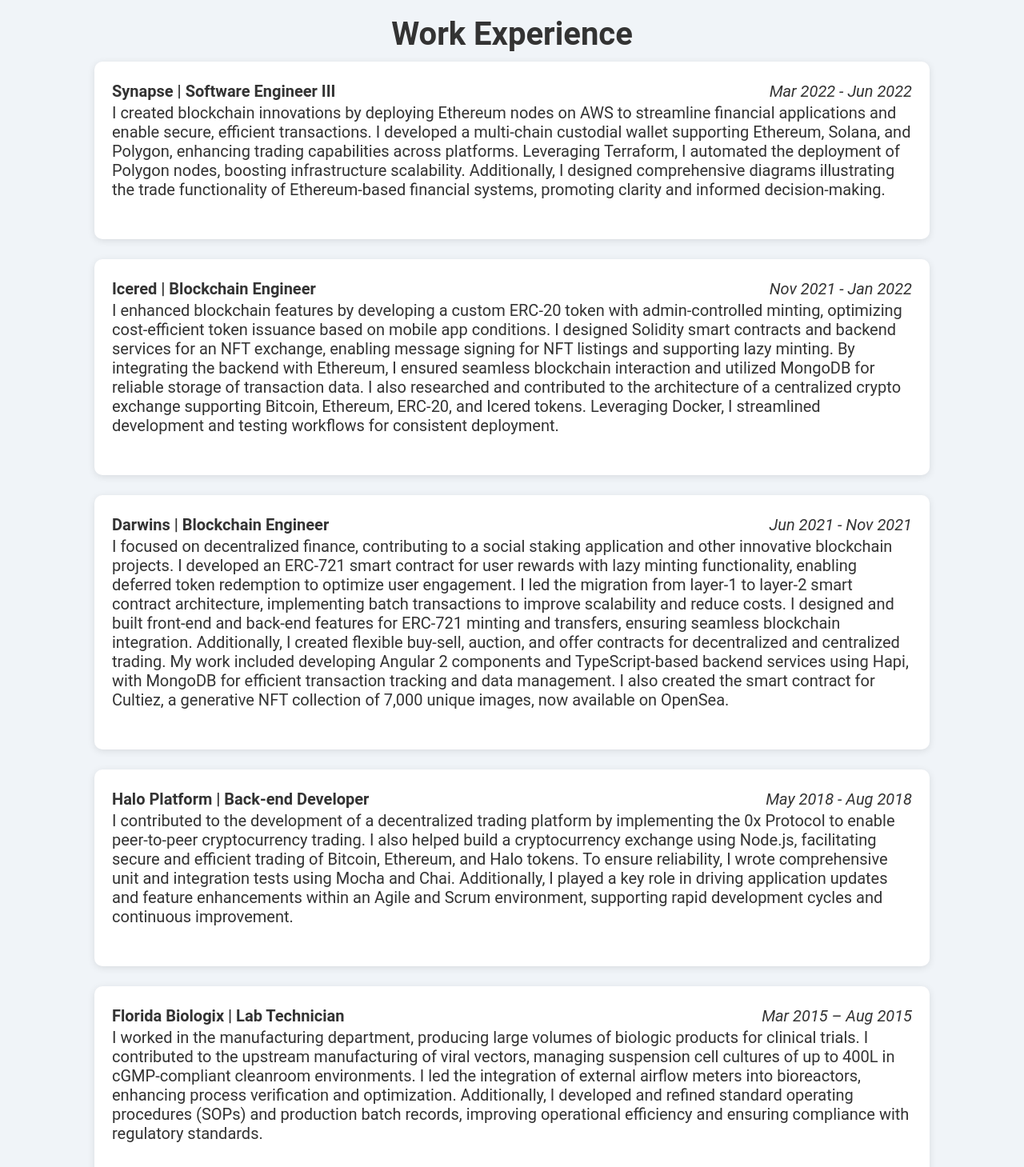
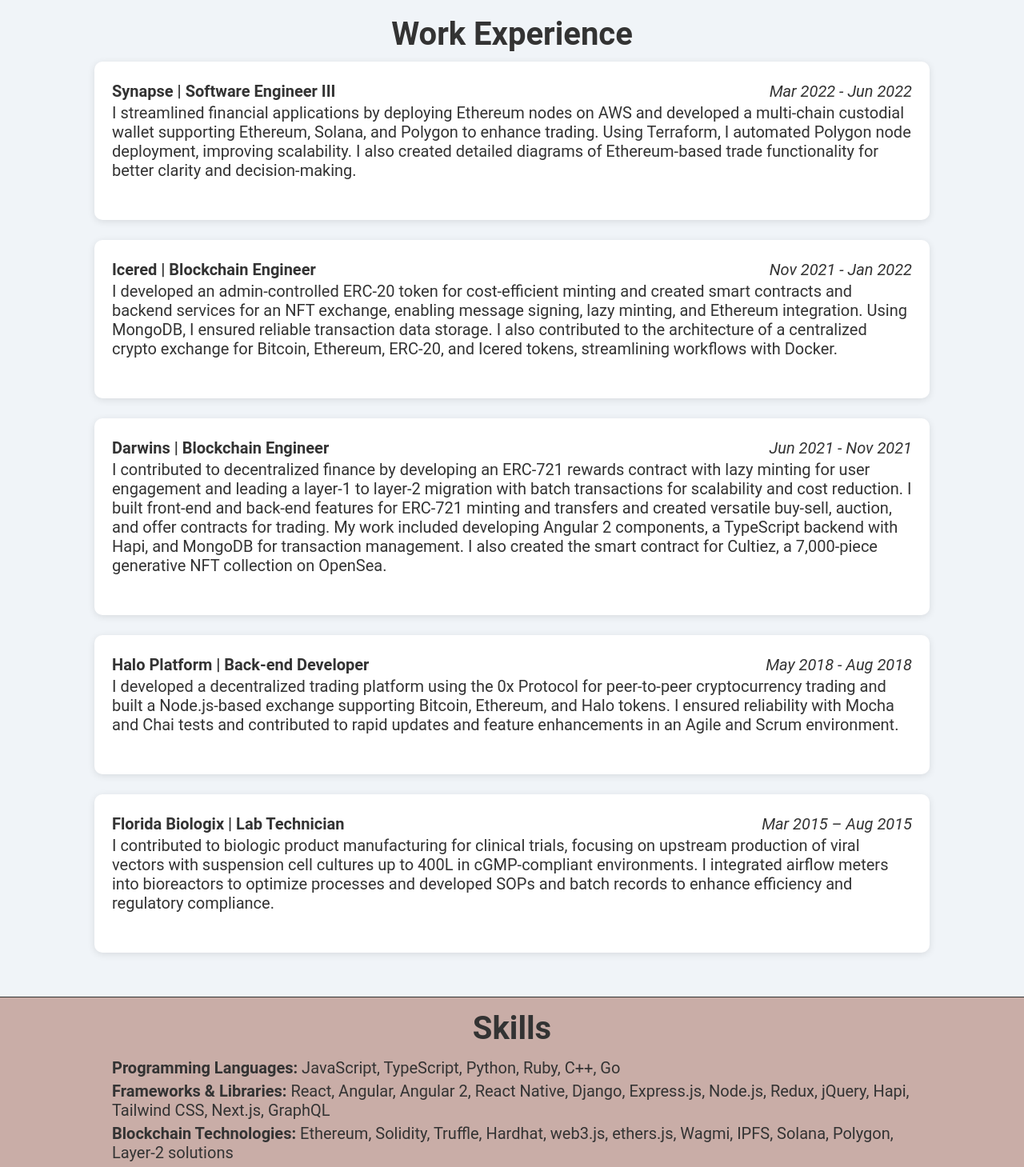
Before and after one commit to zhiwenh/personal-website, a React (Create React App) app in the folder client/: page / in a window 1280 px wide. Shown: the part 6560-8019 px from the top of the page at 80% size. Built offline with nearby package versions, Linux system fonts and the light colour scheme.

Commit message:
Updated work descriptions:

```diff
--- a/client/src/App.js
+++ b/client/src/App.js
@@ -392,35 +392,35 @@ function App() {
           <WorkExperience
             companyNameAndPosition="Synapse | Software Engineer III"
             datesWorked="Mar 2022 - Jun 2022"
-            companyDescription="I created blockchain innovations by deploying Ethereum nodes on AWS to streamline financial applications and enable secure, efficient transactions. I developed a multi-chain custodial wallet supporting Ethereum, Solana, and Polygon, enhancing trading capabilities across platforms. Leveraging Terraform, I automated the deployment of Polygon nodes, boosting infrastructure scalability. Additionally, I designed comprehensive diagrams illustrating the trade functionality of Ethereum-based financial systems, promoting clarity and informed decision-making."
+            companyDescription="I streamlined financial applications by deploying Ethereum nodes on AWS and developed a multi-chain custodial wallet supporting Ethereum, Solana, and Polygon to enhance trading. Using Terraform, I automated Polygon node deployment, improving scalability. I also created detailed diagrams of Ethereum-based trade functionality for better clarity and decision-making."
             jobAccomplishments={[
             ]}
           />
           <WorkExperience
             companyNameAndPosition="Icered | Blockchain Engineer"
             datesWorked="Nov 2021 - Jan 2022"
-            companyDescription="I enhanced blockchain features by developing a custom ERC-20 token with admin-controlled minting, optimizing cost-efficient token issuance based on mobile app conditions. I designed Solidity smart contracts and backend services for an NFT exchange, enabling message signing for NFT listings and supporting lazy minting. By integrating the backend with Ethereum, I ensured seamless blockchain interaction and utilized MongoDB for reliable storage of transaction data. I also researched and contributed to the architecture of a centralized crypto exchange supporting Bitcoin, Ethereum, ERC-20, and Icered tokens. Leveraging Docker, I streamlined development and testing workflows for consistent deployment."
+            companyDescription="I developed an admin-controlled ERC-20 token for cost-efficient minting and created smart contracts and backend services for an NFT exchange, enabling message signing, lazy minting, and Ethereum integration. Using MongoDB, I ensured reliable transaction data storage. I also contributed to the architecture of a centralized crypto exchange for Bitcoin, Ethereum, ERC-20, and Icered tokens, streamlining workflows with Docker."
             jobAccomplishments={[
             ]}
           />
           <WorkExperience
             companyNameAndPosition="Darwins | Blockchain Engineer"
             datesWorked="Jun 2021 - Nov 2021"
-            companyDescription="I focused on decentralized finance, contributing to a social staking application and other innovative blockchain projects. I developed an ERC-721 smart contract for user rewards with lazy minting functionality, enabling deferred token redemption to optimize user engagement. I led the migration from layer-1 to layer-2 smart contract architecture, implementing batch transactions to improve scalability and reduce costs. I designed and built front-end and back-end features for ERC-721 minting and transfers, ensuring seamless blockchain integration. Additionally, I created flexible buy-sell, auction, and offer contracts for decentralized and centralized trading. My work included developing Angular 2 components and TypeScript-based backend services using Hapi, with MongoDB for efficient transaction tracking and data management. I also created the smart contract for Cultiez, a generative NFT collection of 7,000 unique images, now available on OpenSea."
+            companyDescription="I contributed to decentralized finance by developing an ERC-721 rewards contract with lazy minting for user engagement and leading a layer-1 to layer-2 migration with batch transactions for scalability and cost reduction. I built front-end and back-end features for ERC-721 minting and transfers and created versatile buy-sell, auction, and offer contracts for trading. My work included developing Angular 2 components, a TypeScript backend with Hapi, and MongoDB for transaction management. I also created the smart contract for Cultiez, a 7,000-piece generative NFT collection on OpenSea."
             jobAccomplishments={[
             ]}
           />
           <WorkExperience
             companyNameAndPosition="Halo Platform | Back-end Developer"
             datesWorked="May 2018 - Aug 2018"
-            companyDescription="I contributed to the development of a decentralized trading platform by implementing the 0x Protocol to enable peer-to-peer cryptocurrency trading. I also helped build a cryptocurrency exchange using Node.js, facilitating secure and efficient trading of Bitcoin, Ethereum, and Halo tokens. To ensure reliability, I wrote comprehensive unit and integration tests using Mocha and Chai. Additionally, I played a key role in driving application updates and feature enhancements within an Agile and Scrum environment, supporting rapid development cycles and continuous improvement."
+            companyDescription="I developed a decentralized trading platform using the 0x Protocol for peer-to-peer cryptocurrency trading and built a Node.js-based exchange supporting Bitcoin, Ethereum, and Halo tokens. I ensured reliability with Mocha and Chai tests and contributed to rapid updates and feature enhancements in an Agile and Scrum environment."
             jobAccomplishments={[
             ]}
           />
           <WorkExperience
             companyNameAndPosition="Florida Biologix | Lab Technician"
             datesWorked="Mar 2015 – Aug 2015"
-            companyDescription="I worked in the manufacturing department, producing large volumes of biologic products for clinical trials. I contributed to the upstream manufacturing of viral vectors, managing suspension cell cultures of up to 400L in cGMP-compliant cleanroom environments. I led the integration of external airflow meters into bioreactors, enhancing process verification and optimization. Additionally, I developed and refined standard operating procedures (SOPs) and production batch records, improving operational efficiency and ensuring compliance with regulatory standards."
+            companyDescription="I contributed to biologic product manufacturing for clinical trials, focusing on upstream production of viral vectors with suspension cell cultures up to 400L in cGMP-compliant environments. I integrated airflow meters into bioreactors to optimize processes and developed SOPs and batch records to enhance efficiency and regulatory compliance."
             jobAccomplishments={[
             ]}
           />
```
